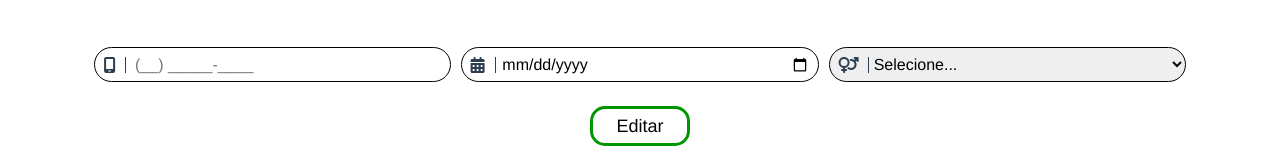
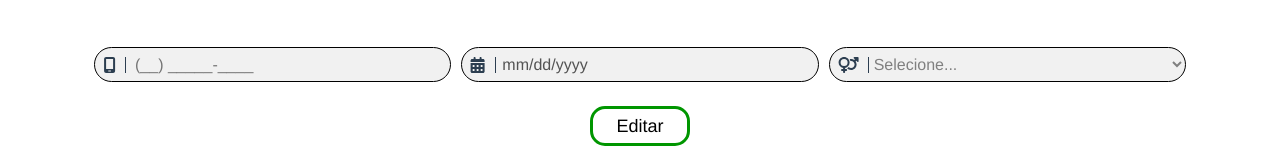
Before and after one commit to Lion-Desenvolvimento-de-Software/lion-tickets-front, a Vue app: page /usuarios/1 in a window 1280 px wide. Shown: the part 246-394 px from the top of the page. Built offline with nearby package versions, Linux system fonts and the light colour scheme; no server answers.

Commit message:
Atualizando dados do usuário

```diff
--- a/src/App.vue
+++ b/src/App.vue
@@ -5,6 +5,7 @@
     @logof="logof"
     :class="usuario && isOpenCollapse ? 'open-collapse' : 'close-collapse'" />
   <nav-bar :usuario="usuario"
+            v-if="$route.meta.navbar"
             @openCollapse="openCollapse"
             class="nav" />
   <router-view :usuario="usuario"
--- a/src/assets/classes/Usuario.js
+++ b/src/assets/classes/Usuario.js
@@ -6,7 +6,6 @@ export class Usuario {
     this.UserName = null,
     this.Email = null,
     this.PhoneNumber = null,
-    this.PasswordHash = null,
     this.Genero = null,
     this.DataAniversario = null
   }
@@ -17,6 +16,10 @@ export class Usuario {
   }
 
   async post() {
-    return await usuarioServices.register(this)
+    return await usuarioServices.register(this);
+  }
+
+  async updated() {
+    return await usuarioServices.updated(this);
   }
 }
--- a/src/assets/services/UsuarioServices.js
+++ b/src/assets/services/UsuarioServices.js
@@ -82,5 +82,11 @@ export default {
     } catch(err) {
       throw err.response.data;
     }
+  },
+
+  async updated(obj) {
+    console.log(obj)
+    const { data } = await axios.put(`${api}/usuario`, obj);
+    return data;
   }
 }
--- a/src/components/editInfoPerfil.vue
+++ b/src/components/editInfoPerfil.vue
@@ -2,28 +2,49 @@
   <div class="m-4 justify-content-grid custom-form">
     <div class="d-flex align-items-center">
       <font-awesome-icon class="custom-icons" :icon="['fas', 'mobile-screen']" id="telefone" />
-      <input id="telefone" placeholder="(__) _____-____" type="text" name="telefone" :value="telefone" aria-describedby="telefone" />
+      <input :disabled="getIsDisabled" id="telefone" placeholder="(__) _____-____"
+        type="text"
+        name="telefone" x
+        :value="usuario.PhoneNumber"
+        @input="$emit('update:phoneNumber', $event.target.value)"
+        aria-describedby="telefone" />
     </div>
     <div class="d-flex align-items-center">
-      <font-awesome-icon class="custom-icons" :icon="['fas', 'calendar-days']" id="telefone" />
-      <input type="date" name="dataAniversario" :value="telefone" />
+      <font-awesome-icon class="custom-icons" :icon="['fas', 'calendar-days']" id="dataAniversario" />
+      <input :disabled="getIsDisabled" type="date" name="dataAniversario" :value="usuario.DataAniversario" @input="$emit('update:dataAniversario', $event.target.value)" />
     </div>
     <div class="d-flex align-items-center">
-      <font-awesome-icon class="custom-icons" :icon="['fas', 'venus-mars']" id="telefone" />
-      <select name="genero">
-        <option :value="null">Selecione...</option>
-        <option value="1">Masculino</option>
-        <option value="2">Feminino</option>
+      <font-awesome-icon class="custom-icons" :icon="['fas', 'venus-mars']" id="genero" />
+      <select :disabled="getIsDisabled" name="genero" :value="usuario.Genero" @input="$emit('update:genero', $event.target.value)">
+        <option value="">Selecione...</option>
+        <option :value="1">Masculino</option>
+        <option :value="2">Feminino</option>
       </select>
     </div>
   </div>
 </template>
 
 <script>
+import { Usuario } from '@/assets/classes/Usuario';
+
 export default {
   name: 'EditInfoPerfil',
+  emits: ['update:phoneNumber', 'update:dataAniversario', 'update:genero'],
   props: {
-    telefone: String
+    usuario: new Usuario(),
+    isEdit: Boolean
+  },
+  computed: {
+    getIsDisabled() {
+      return this.isEdit != true;
+    }
+  },
+  methods: {
+    clearInputs() {
+      this.phoneNumber = this.usuario.PhoneNumber;
+      this.dataAniversario = this.usuario.DataAniversario;
+      this.genero = this.usuario.Genero;
+    }
   }
 }
 </script>
@@ -60,4 +81,8 @@ export default {
     justify-content: center;
   }
 }
+
+input:disabled, select:disabled {
+  background-color: rgb(200, 200, 200, .25);
+}
 </style>
--- a/src/views/UserView.vue
+++ b/src/views/UserView.vue
@@ -21,25 +21,31 @@
         </div>
       </div>
     </div>
-    <edit-info-perfil :telefone="usuario.Telefone" />
+    <edit-info-perfil :usuario="usuario"
+      ref="editInfo"
+      v-model:phoneNumber="phoneNumber"
+      v-model:dataAniversario="dataAniversario"
+      v-model:genero="genero"
+      :isEdit="isEdit" />
     <div v-if="!isEdit" class="d-flex justify-content-center custom-button">
-      <button class="button-success">Editar</button>
+      <button class="button-success" @click="isEdit = true">Editar</button>
     </div>
     <div v-else class="d-flex justify-content-center custom-button">
-      <button class="button-success">Salvar</button>
-      <button class="button-cancel">Cancelar</button>
+      <button class="button-success" @click="updated">Salvar</button>
+      <button class="button-cancel" @click="cancelEdit">Cancelar</button>
     </div>
   </div>
 </template>
 
 <script>
+import { Usuario } from '@/assets/classes/Usuario';
 import Avatar from '@/components/avatar.vue'
 import EditInfoPerfil from '@/components/editInfoPerfil.vue';
 
 export default {
   name: 'UserView',
   props: {
-    usuario: null
+    usuario: Usuario
   },
   components: {
     Avatar,
@@ -47,7 +53,25 @@ export default {
   },
   data: () => {
     return {
-      isEdit: false
+      isEdit: false,
+      phoneNumber: null,
+      dataAniversario: null,
+      genero: null
+    }
+  },
+  methods: {
+    async updated() {
+      var obj = {
+        PhoneNumber: this.phoneNumber,
+        DataAniversario: this.dataAniversario,
+        Genero: parseInt(this.genero)
+      }
+      this.usuario.AddData(obj);
+      this.usuario.updated();
+    },
+    cancelEdit() {
+      this.isEdit = false;
+      this.$refs['editInfo'].clearInputs();
     }
   }
 }
```
